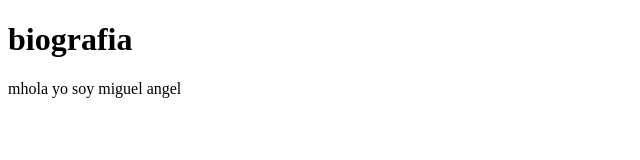
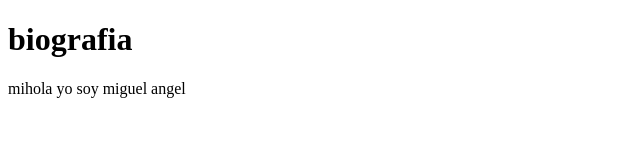
Before and after one commit to mangeluke/miguel-angel, a plain HTML site: page index.html in a window 1280 px wide. Shown: the full height of the page, 0-640 px from the left. Drawn offline with Linux system fonts and the light colour scheme.

Commit message:
Actualizar index.html

```diff
--- a/index.html
+++ b/index.html
@@ -7,6 +7,6 @@
 </head>
 <body>
     <h1>biografia</h1>
-    <p>mhola yo soy miguel angel</h1>
+    <p>mihola yo soy miguel angel</h1>
 </body>
 </html>
```
